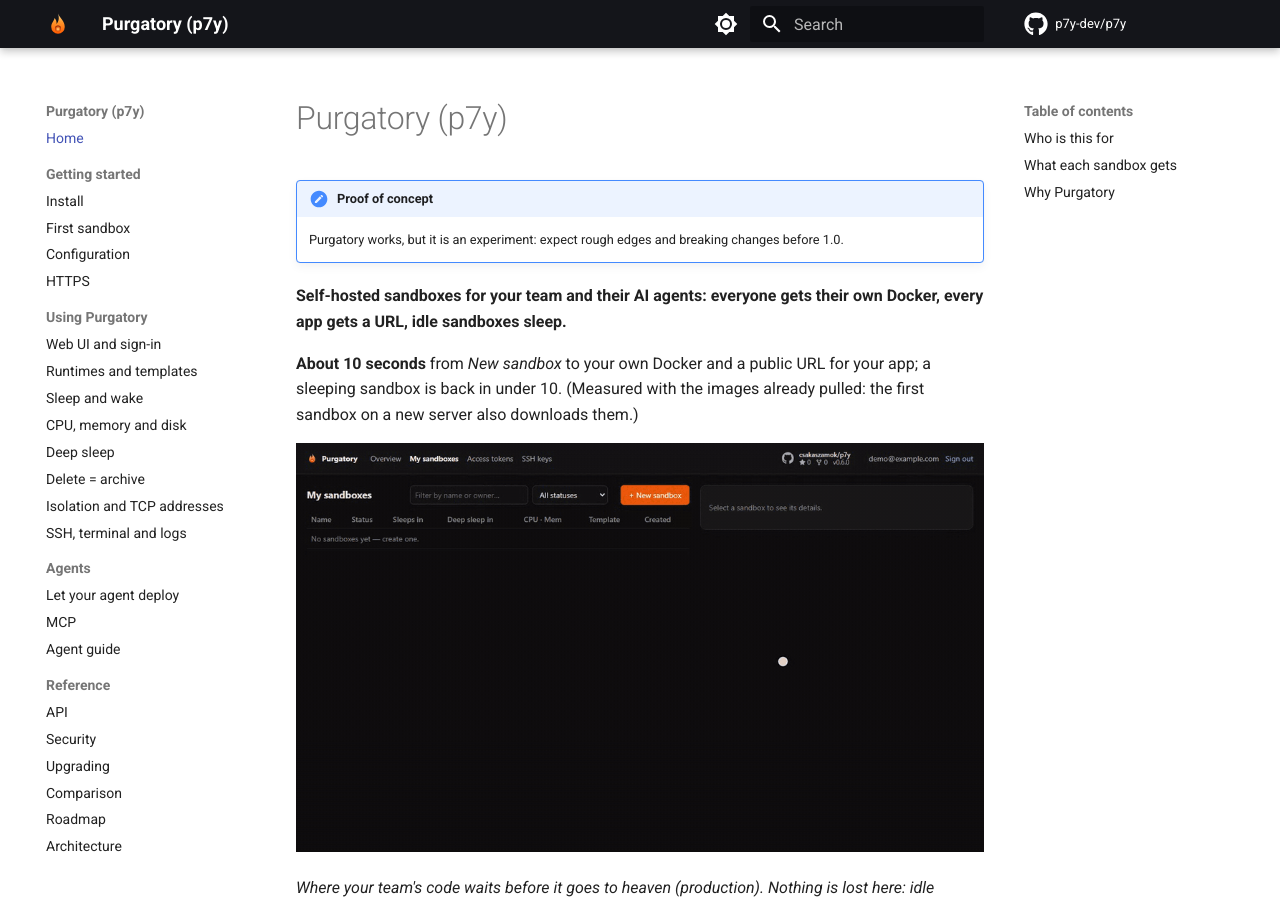
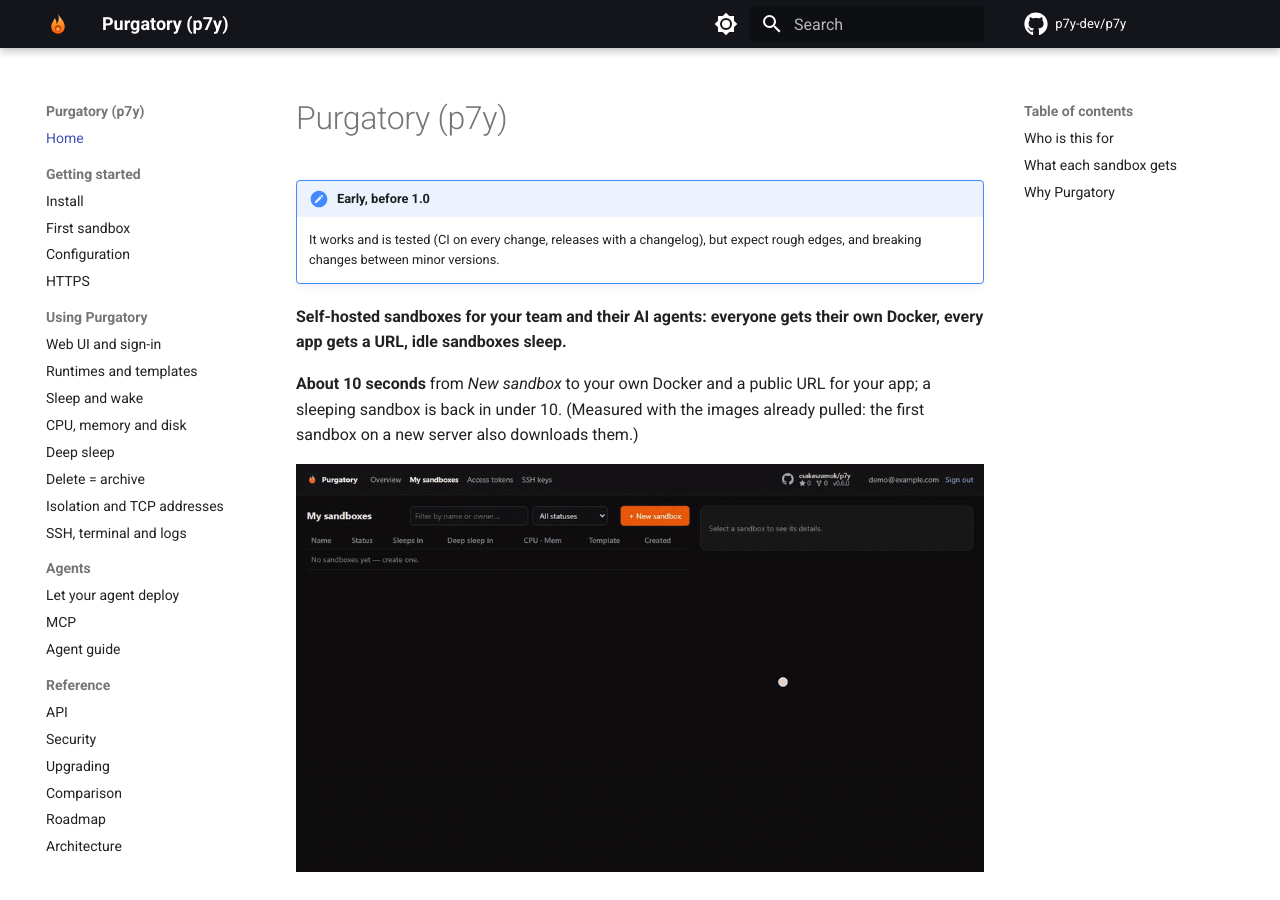
Before and after one commit to csakaszamok/p7y, an MkDocs documentation site: the page built from docs/index.md, in a window 1280 px wide and 900 px high. Built offline with MkDocs 1.6.1 and Material for MkDocs 9.7.7, drawn with Linux system fonts in a browser that asks for light colours; comment, search, counter and statistics services are not loaded; the version menu is left out.

Commit message:
README: try it on your laptop; early, before 1.0 instead of a proof of concept
Co-Authored-By: Claude Opus 5.5 (1M context) <noreply@anthropic.com>

```diff
--- a/docs/index.md
+++ b/docs/index.md
@@ -1,7 +1,7 @@
 # Purgatory (p7y)
 
-!!! note "Proof of concept"
-    Purgatory works, but it is an experiment: expect rough edges and breaking changes before 1.0.
+!!! note "Early, before 1.0"
+    It works and is tested (CI on every change, releases with a changelog), but expect rough edges, and breaking changes between minor versions.
 
 **Self-hosted sandboxes for your team and their AI agents: everyone gets their own Docker, every app gets a URL, idle sandboxes sleep.**
 
```
Also changed, not shown: README.md (+16 -1 lines).
